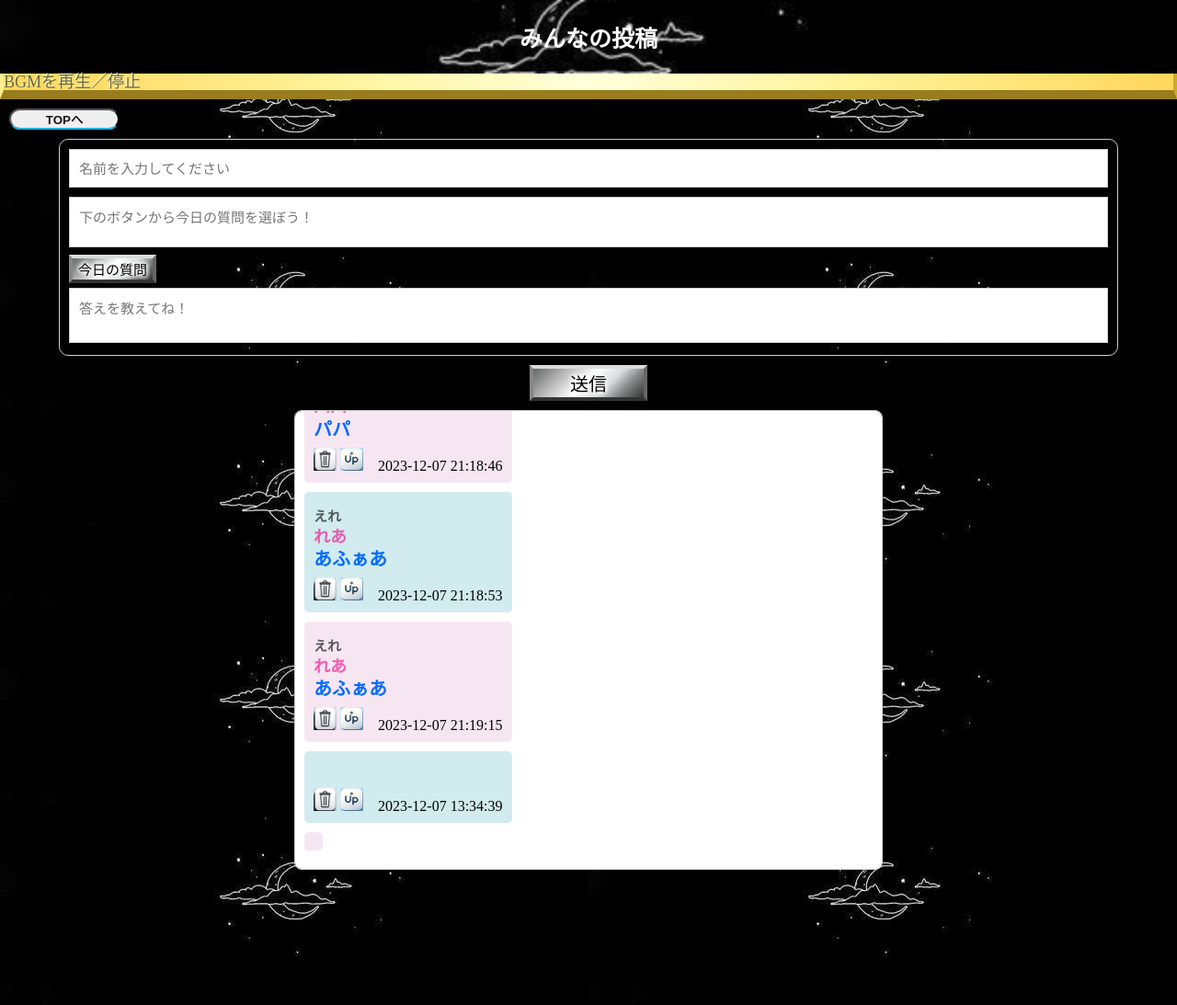
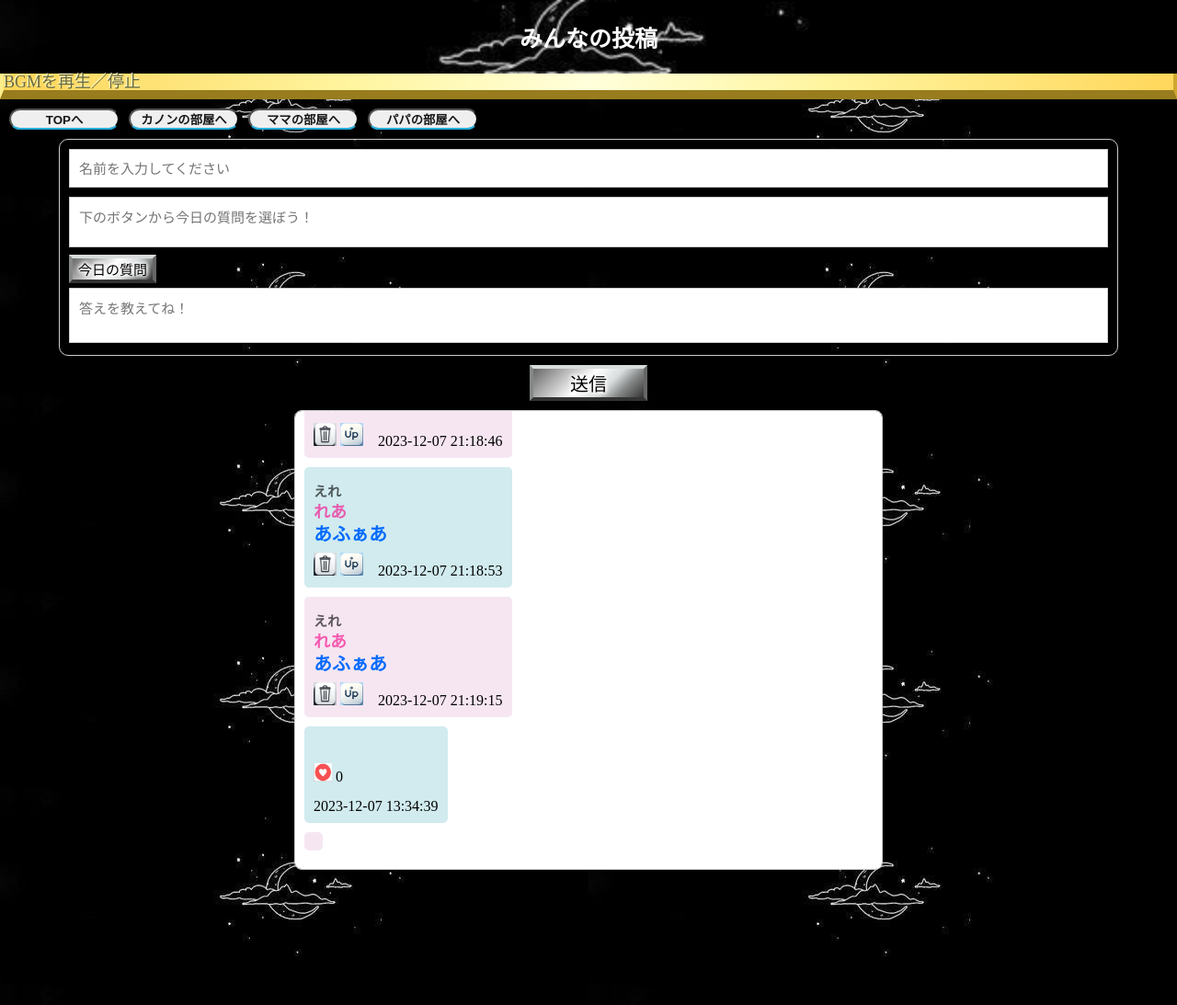
Before and after one commit to altosaex/kadai06_PHP, a PHP site: page /user04.php in a window 1280 px wide. Shown: the top 1093 px of the page at 92% size. Run offline with PHP 8.4, Linux system fonts and the light colour scheme.

Commit message:
Update user04.php

```diff
--- a/user04.php
+++ b/user04.php
@@ -13,7 +13,8 @@
 
 $answer = isset($_POST["answer"]) ? htmlspecialchars($_POST["answer"], ENT_QUOTES, 'UTF-8') : '';
 
-$answer2 = '<p class="ptext">' . $answer . '</p></p><span class="remove"><img src="./img/remove.png" height=25" width="25" alt="削除画像" align="top" ></span><span class="update"> <img src="./img/up.png" height=25" width="25" alt="削除画像" align="top" ></span>　';
+$answer2 = '<p class="ptext">' . $answer . '</p><p class="like-button"><img src="good.png" height=20" width="20" alt="いいね" class="like-icon"><span class="like-count"> 0</span>
+</p><br>';
 
 $time =date('Y-m-d H:i:s') . '</div>';
 file_put_contents('data/data4.txt', $name2 . $question2 . $answer2 . $time ,FILE_APPEND);
@@ -51,6 +52,9 @@
 
 		<div class="linkbtn">
 		<td><button class="top" onclick="window.open('./index.php')">TOPへ</button></td>
+		<td><button class="kanon" onclick="window.open('./user01.php')">カノンの部屋へ</button></td>
+		<td><button class="mama" onclick="window.open('./user02.php')">ママの部屋へ</button></td>
+		<td><button class="papa" onclick="window.open('./user03.php')">パパの部屋へ</button></td>
 	</div>
 
 	<form action="user04.php" method="POST">
@@ -86,6 +90,16 @@
 
 	<script src="https://ajax.googleapis.com/ajax/libs/jquery/3.6.0/jquery.min.js"></script>
 
+	<script type="module">
+  // いいねボタンのクリックイベントリスナー
+        $('#output, #more-content').on('click', '.like-button', function () {
+            const $count = $(this).find('.like-count');
+            let likes = parseInt($count.text());
+            likes++; // カウントを1増やす
+            $count.text(likes);
+        });
+    </script>
+
 	<script type="text/javascript">
 
 function ranAry() {
```
